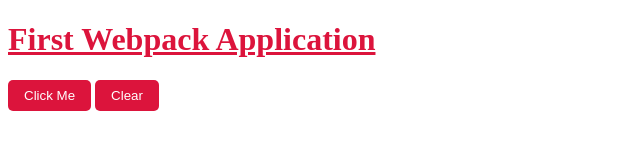
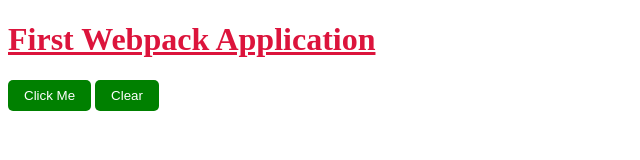
Before and after one commit to hungbui7690/webpack-lessons, a website built with webpack: page playground/src/index.html in a window 1280 px wide. Shown: the whole page, without its empty margins (0-640 px from the left). Built offline with Linux system fonts and the light colour scheme.

Commit message:
CSS loaders P3

```diff
--- /dev/null
+++ b/playground/src/clearButton.css
@@ -0,0 +1,3 @@
+.btn {
+  background-color: green;
+}
--- a/playground/src/clearButton.js
+++ b/playground/src/clearButton.js
@@ -1,7 +1,8 @@
+// (***)
+import './clearButton.css'
+
 const clearBtn = document.createElement('button')
 clearBtn.innerHTML = 'Clear'
-
-// (***)
 clearBtn.classList.add('btn')
 
 document.body.appendChild(clearBtn)
--- a/playground/src/index.css
+++ b/playground/src/index.css
@@ -3,7 +3,6 @@
   color: crimson;
 }
 
-/* (***) */
 .btn {
   padding: 0.5rem 1rem;
   border-radius: 5px;
```
Also changed, not shown: playground/src/index.js (+5 -4 lines), playground/dist/bundle.js.
